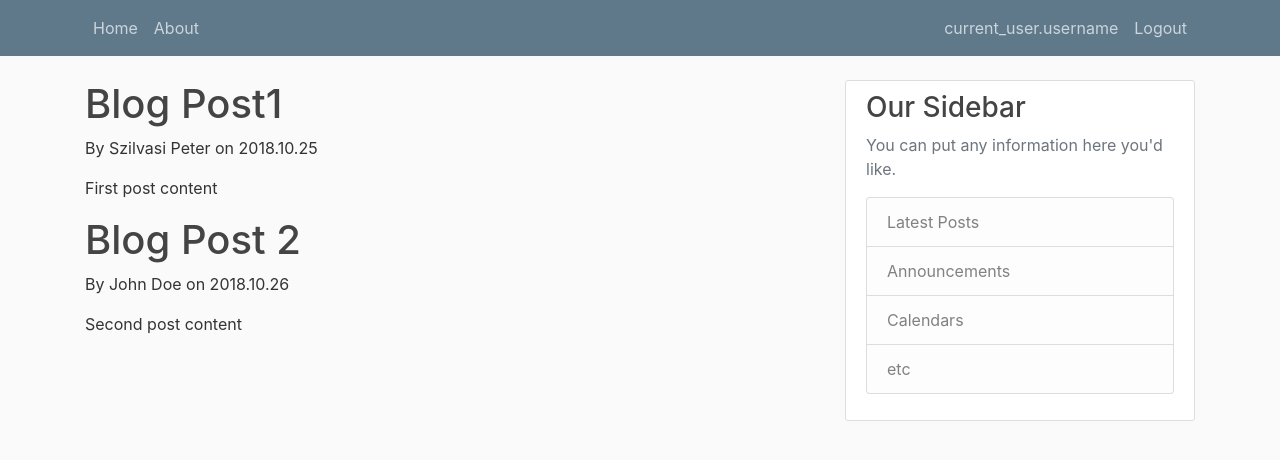
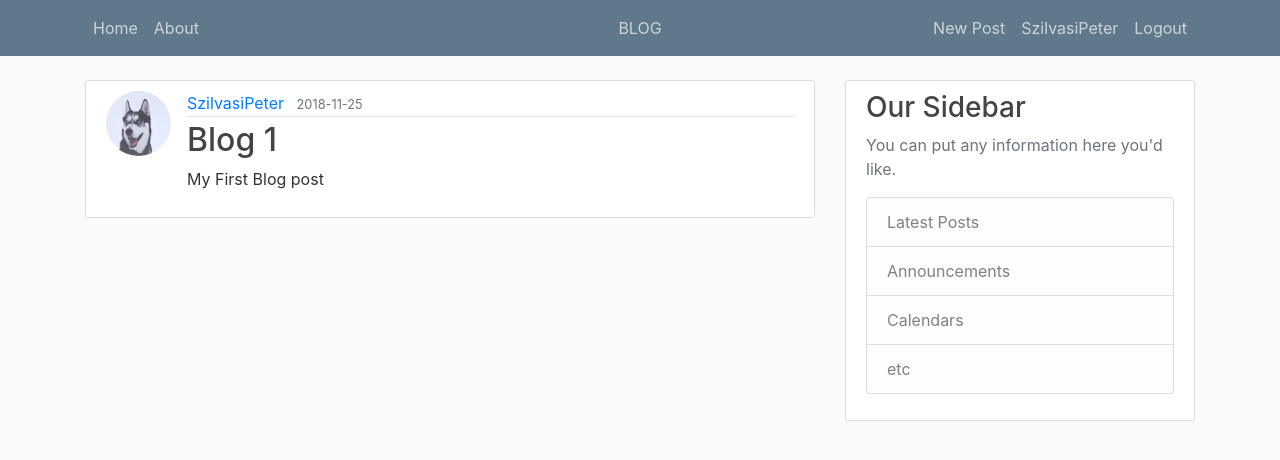
Before and after one commit to SzilvasiPeter/FlaskWebDevelopment, a Flask app: page /blog/ in a window 1280 px wide. Shown: the top 460 px of the page. Run offline with Flask 2, Linux system fonts and the light colour scheme; a user stored in the database is signed in; data comes from the database, SQL or seed files in the repository; both versions use the stored data as it was after the commit; some libraries are stand-ins or nearby versions.

Commit message:
User can create new post, which stored in the database

```diff
--- a/app/static/css/blog.css
+++ b/app/static/css/blog.css
@@ -78,3 +78,9 @@ a.article-title:hover {
 .account-heading {
   font-size: 2.5rem;
 }
+
+.navbar-nav.navbar-center {
+    position: absolute;
+    left: 50%;
+    transform: translatex(-50%);
+}
--- a/app/templates/blog.html
+++ b/app/templates/blog.html
@@ -1,8 +1,16 @@
 {% extends "layout.html" %}
 {% block content %}
 	{% for post in posts %}
-		<h1>{{ post.title }}</h1>
-		<p>By {{ post.author }} on {{ post.date_posted }}</p>
-		<p>{{ post.content }}</p>
+		<article class="media content-section">
+          <img class="rounded-circle article-img" src="{{ url_for('static', filename='profile_pics/' + post.author.image_file) }}">
+          <div class="media-body">
+            <div class="article-metadata">
+              <a class="mr-2" href="#">{{ post.author.username }}</a>
+              <small class="text-muted">{{ post.date_posted.strftime('%Y-%m-%d') }}</small>
+            </div>
+            <h2><a class="article-title">{{ post.title }}</a></h2>
+            <p class="article-content">{{ post.content }}</p>
+          </div>
+		</article>
 	{% endfor %}
 {% endblock content %}
--- a/app/templates/layout.html
+++ b/app/templates/layout.html
@@ -24,17 +24,21 @@
       </button>
       <div class="collapse navbar-collapse" id="navbarToggle">
         <div class="navbar-nav mr-auto">
-          <a class="nav-item nav-link" href="/">Home</a>
-          <a class="nav-item nav-link" href="/about">About</a>
+          <a class="nav-item nav-link" href="{{url_for('index')}}">Home</a>
+          <a class="nav-item nav-link" href="{{url_for('blog_about')}}">About</a>
+        </div>
+        <div class="nav navbar-nav navbar-center">
+          <a class="nav-item nav-link text-center" href="{{url_for('blog')}}">BLOG</a>
         </div>
         <!-- Navbar Right Side -->
-        <div class="navbar-nav">
+        <div class="navbar-nav navbar-right">
           {% if current_user.is_authenticated %}
-            <a class="nav-item nav-link" href="/account">current_user.username</a>
-            <a class="nav-item nav-link" href="/logout">Logout</a>
+            <a class="nav-item nav-link" href="{{url_for('new_blog_post')}}">New Post</a>
+            <a class="nav-item nav-link" href="{{url_for('account')}}">{{current_user.username}}</a>
+            <a class="nav-item nav-link" href="{{url_for('logout')}}">Logout</a>
           {% else %}
-            <a class="nav-item nav-link" href="/login">Login</a>
-            <a class="nav-item nav-link" href="/register">Register</a>
+            <a class="nav-item nav-link" href="{{url_for('login')}}">Login</a>
+            <a class="nav-item nav-link" href="{{url_for('register')}}">Register</a>
           {% endif %}
         </div>
       </div>
--- a/app/views.py
+++ b/app/views.py
@@ -3,24 +3,9 @@ import secrets
 from PIL import Image
 from flask import render_template, url_for, flash, redirect, request
 from app import app, db, bcrypt
-from app.forms import RegistrationForm, LoginForm, UpdateAccountForm
+from app.forms import RegistrationForm, LoginForm, UpdateAccountForm, PostForm
 from app.models import User, Post
 from flask_login import login_user, current_user, logout_user, login_required
-
-posts = [
-	{
-		'author': 'Szilvasi Peter',
-		'title': 'Blog Post1',
-		'content': 'First post content',
-		'date_posted': '2018.10.25'
-	},
-	{
-		'author': 'John Doe',
-		'title': 'Blog Post 2',
-		'content': 'Second post content',
-		'date_posted': '2018.10.26'
-	}
-]
 
 @app.route('/', methods=['GET', 'POST'])
 @app.route('/index', methods=['GET', 'POST'])
@@ -47,6 +32,7 @@ def dashboard():
 
 @app.route('/blog/')
 def blog():
+	posts = Post.query.all()
 	return render_template("blog.html", posts=posts, title="Blog")
 
 @app.route('/blog/about/')
@@ -78,7 +64,8 @@ def save_picture(form_picture):
 
 	output_size = (250, 250)
 	i = Image.open(form_picture)
-	width, height = i.size
+	width, height = i.size # 500x333
+	# For other picture maybe resize
 	cropped_image = i.crop((70, 0, width - 70, height))
 	cropped_image.thumbnail(output_size)
 	cropped_image.save(picture_path)
@@ -113,3 +100,15 @@ def account():
 @app.route('/pricing')
 def pricing():
 	return render_template('pricing.html', title='Pricing')
+
+@app.route('/blogpost/new', methods=['GET', 'POST'])
+@login_required
+def new_blog_post():
+	form = PostForm()
+	if form.validate_on_submit():
+		post = Post(title=form.title.data, content=form.content.data, author=current_user)
+		db.session.add(post)
+		db.session.commit()
+		flash('Your Post has been Created', 'success')
+		return redirect(url_for('blog'))
+	return render_template('create_blog_post.html', title='New Post', form=form)
```
Also changed, not shown: app/forms.py (+6 -1 lines), app/templates/create_blog_post.html (added, +42 -0 lines), app/templates/dashboard.html (deleted, +0 -9 lines), app/templates/loggedIn.html (deleted, +0 -64 lines), app/site.db.
